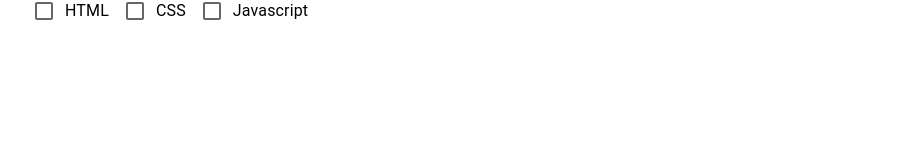
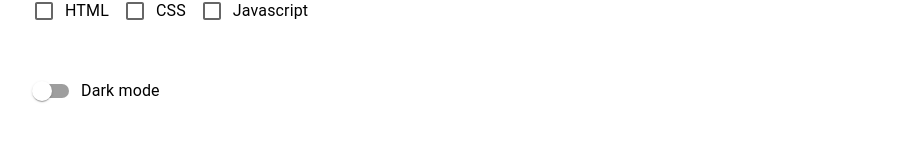
Before and after one commit to ralphsulit/material-ui-tutorial, a React (Create React App) app: page / in a window 1280 px wide. Shown: the part 1778-1920 px from the top of the page, without its empty margins (30-945 px from the left). Built offline with nearby package versions, Linux system fonts and the light colour scheme.

Commit message:
feat: added MuiSwitch component (Switch)

```diff
--- a/src/App.tsx
+++ b/src/App.tsx
@@ -6,6 +6,7 @@
 import { MuiSelect } from './components/MuiSelect';
 import { MuiRadioButton } from './components/MuiRadioButton';
 import { MuiCheckbox } from './components/MuiCheckbox';
+import { MuiSwitch } from './components/MuiSwitch';
 
 function App() {
   return (
@@ -27,6 +28,9 @@
 
       {/* Checkbox */}
       <MuiCheckbox />
+
+      {/* Switch */}
+      <MuiSwitch />
     </div>
   );
 }
--- /dev/null
+++ b/src/components/MuiSwitch.tsx
@@ -0,0 +1,20 @@
+import { useState } from 'react';
+
+import { Box, FormControlLabel, Switch } from '@mui/material';
+
+export const MuiSwitch = () => {
+  const [checked, setChecked] = useState(false);
+
+  const handleChange = (event: React.ChangeEvent<HTMLInputElement>) => {
+    setChecked(event.target.checked);
+  }
+
+  return (
+    <Box>
+      <FormControlLabel
+        label='Dark mode'
+        control={<Switch checked={checked} onChange={handleChange}/>}
+      />
+    </Box>
+  )
+}
```
